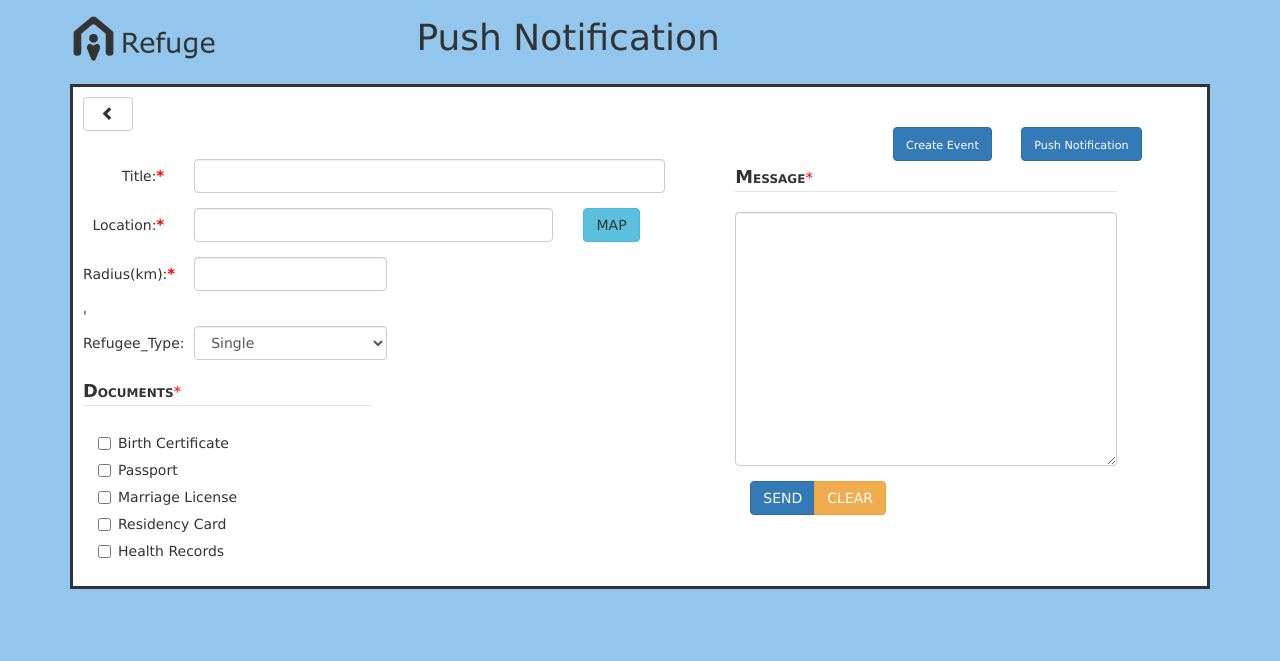
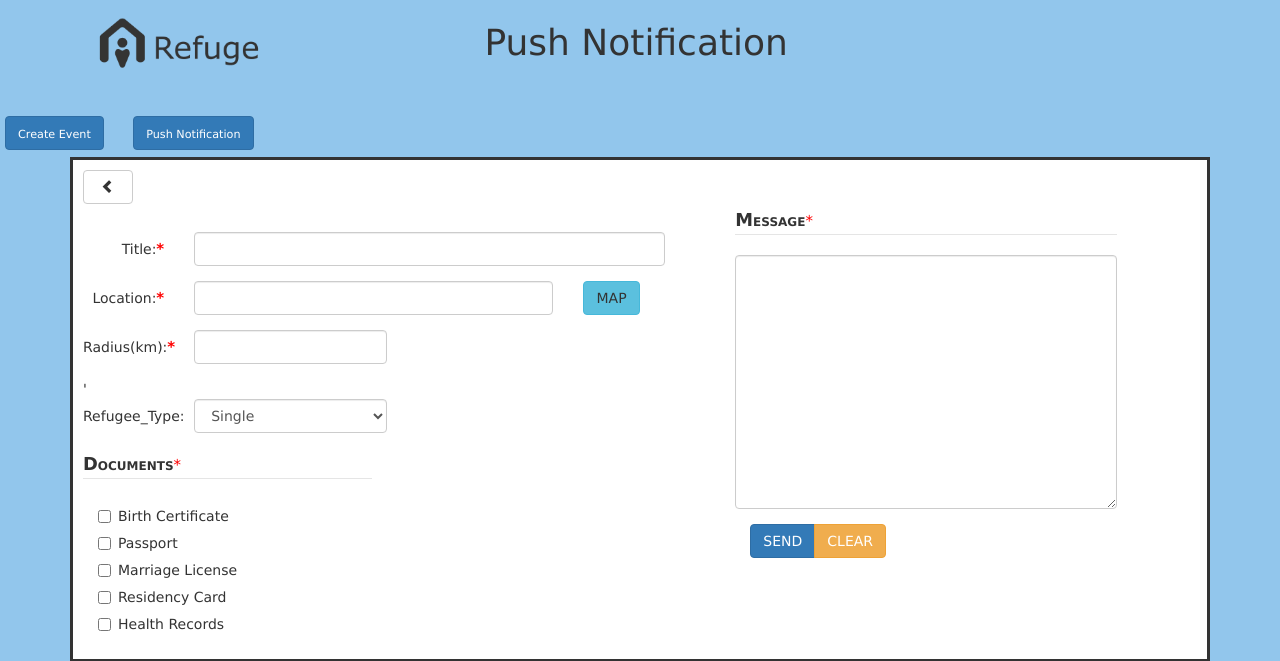
Before and after one commit to ekrahe/434-Refuge-Web, a PHP site: page /pushnotification.html in a window 1280 px wide. Shown: the top 661 px of the page. Run offline with PHP 8.4, Linux system fonts and the light colour scheme; some libraries are stand-ins or nearby versions.

Commit message:
COlor change

```diff
--- a/event_creationpage.html
+++ b/event_creationpage.html
@@ -25,14 +25,14 @@
 	<body>
 		<div>
 			<!--Event Title-->
-			<div class="container">
 
 				<a href="event_homepage.php"><img class="logo_e" src="Refuge_web_logo_full.png"></a>
 				<h1 class="header_e">Create Event</h1>
-				<div class="taskLinks">	<a href="event_creationpage.html" type="button" class="btn btn-primary buttons" style="margin-right:20px;"><span class="buttonText">Create Event</span></a>
+				<div class="taskLinks_e">	<a href="event_creationpage.html" type="button" class="btn btn-primary buttons" style="margin-right:20px;"><span class="buttonText">Create Event</span></a>
 					<a href="pushnotification.html" type="button" class="btn btn-primary buttons"><span class="buttonText">Push Notification</span></a>
 
 				</div>
+				<div class="container">
 
 				<div class="size">
 					<form action="event_homepage.php" class="overall-border form_color" method="POST">
--- a/event_homepage.css
+++ b/event_homepage.css
@@ -37,6 +37,7 @@ a:-webkit-any-link{
 }
 
 .logo_e{
+	margin-left: 7.5%;
 	background-size: 20%
 	vertical-align: none;
 	width:13%;
@@ -58,6 +59,7 @@ img{
 }
 .buttonText{
 	font-size: 80%;
+	color:white;
 }
 
 
@@ -74,11 +76,11 @@ img{
 }
 
 .header_e{
-	margin-left: 22%;
+	margin-left: 20%;
 	font-weight: lighter;
 	vertical-align: middle;
 	display: inline-block;
-	margin-right: 20%;
+	margin-right: 14.5%;
 	margin-top: 10px;
 }
 
@@ -87,7 +89,7 @@ img{
 	font-weight: lighter;
 	vertical-align: middle;
 	display: inline-block;
-	margin-right: 20%;
+	margin-right: 12.5%;
 	margin-top: 10px;
 
 }
@@ -102,6 +104,16 @@ img{
 	margin-right: 6%;
 	/*margin-left: 65.5%;*/
 }
+
+.taskLinks_e{
+
+	display: inline-block;
+	/*vertical-align: center;
+	text-align: center;*/
+	padding-top: 10px;
+	margin-right: 6%;
+}
+
 .taskLinks a{
 	color: white;
 	text-decoration: none;
--- a/pushnotification.html
+++ b/pushnotification.html
@@ -19,13 +19,14 @@
 	<body>
 		<div>
 			<!--Event Title-->
-			<div class="container">
+
 					<a href="event_homepage.php"><img class="logo_e" src="Refuge_web_logo_full.png"></a>
 				<h1 class="header_p">Push Notification</h1>
-				<div class="taskLinks">	<a href="event_creationpage.html" type="button" class="btn btn-primary buttons" style="margin-right:20px;"><span class="buttonText">Create Event</span></a>
+				<div class="taskLinks_e">	<a href="event_creationpage.html" type="button" class="btn btn-primary buttons" style="margin-right:20px;"><span class="buttonText">Create Event</span></a>
 					<a href="pushnotification.html" type="button" class="btn btn-primary buttons"><span class="buttonText">Push Notification</span></a>
 
 				</div>
+				<div class="container">
 
 				<form action="pushnotificationresult.php" class="form-horizontal form_color overall-border" method="POST">
 
```
